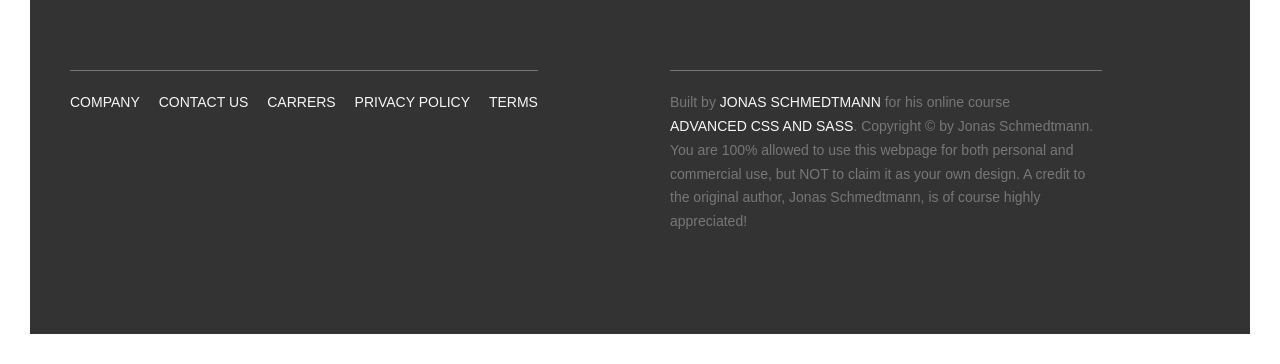
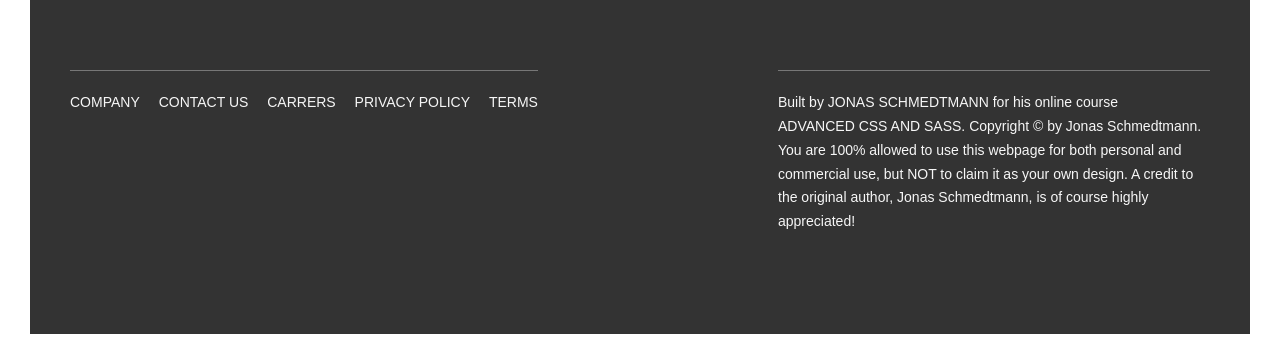
Before and after one commit to jjhong123/Natours, a website: page index.html in a window 1280 px wide. Shown: the part 4714-5078 px from the top of the page. Drawn offline with Linux system fonts and the light colour scheme.

Commit message:
Footer-2

```diff
--- a/sass/layout/_footer.scss
+++ b/sass/layout/_footer.scss
@@ -2,7 +2,7 @@
     background-color: $color-grey-dark-3;
     padding: 10rem 0;
     font-size: 1.4rem;
-
+    color: $color-grey-light-1;
     &__logo-box {
         text-align: center;
         margin-bottom: 8rem;
@@ -53,5 +53,6 @@
         border-top: 1px solid $color-grey-dark;
         padding-top: 2rem;
         width: 80%;
+        float: right;
     }
 }
```
Also changed, not shown: css/style.css.
